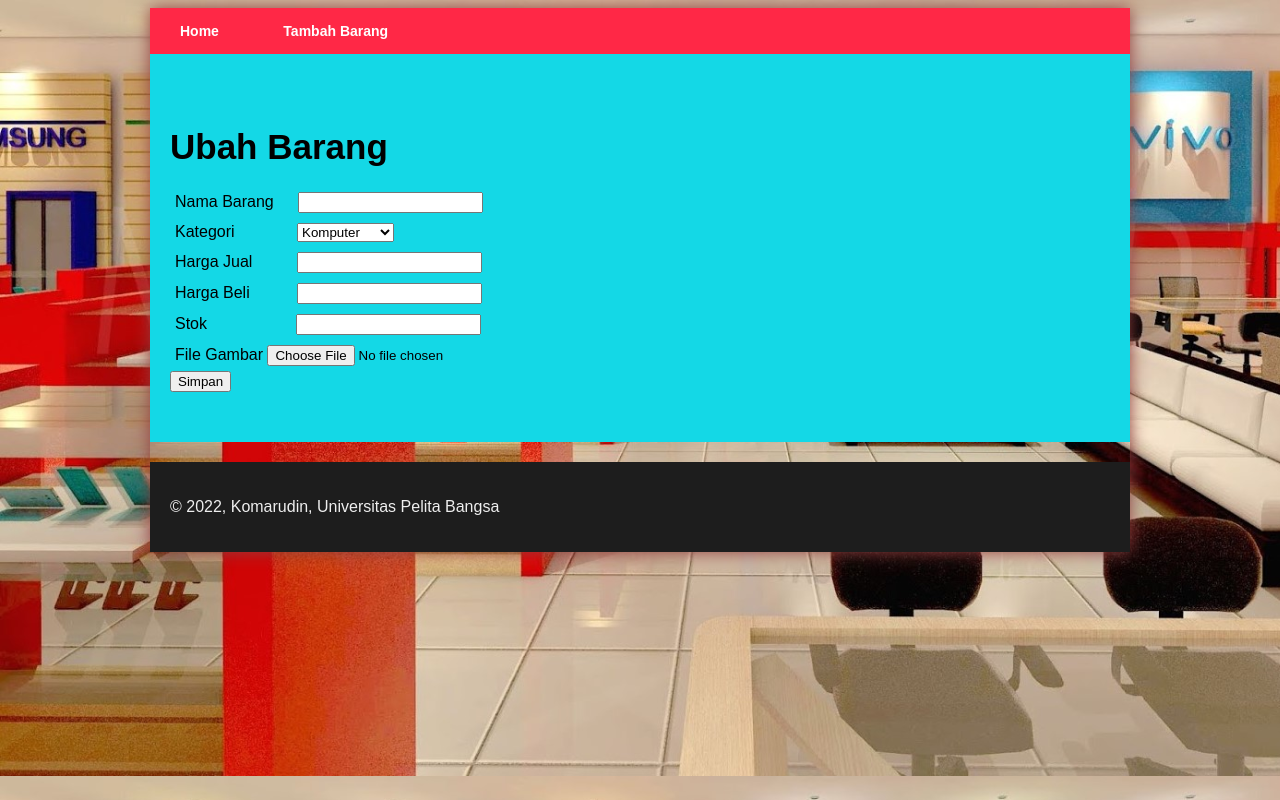
After one commit to komarcrew/Lab9Web, a PHP site: page /ubah.php?id=1 in a window 1280 px wide. The commit adds this page. Run offline with PHP 8.4, Linux system fonts and the light colour scheme; data that the repository does not hold is empty.

Commit message:
Add files via upload

```diff
--- a/footer.php
+++ b/footer.php
@@ -1,6 +1,6 @@
 <footer>
-	<p>&copy; 2021, Informatika, Universitas Pelita Bangsa</p>
-</footer>
-</div>
+            <p>&copy; 2022, Komarudin, Universitas Pelita Bangsa</p>
+        </footer>
+    </div>
 </body>
 </html>
--- a/header.php
+++ b/header.php
@@ -1,18 +1,21 @@
+<?php
+include("koneksi.php");
+
+// query untuk menampilkan data
+$sql = 'SELECT * FROM data_barang';
+$result = mysqli_query($conn, $sql);
+?>
+
 <!DOCTYPE html>
 <html lang="en">
 <head>
-	<meta charset="UTF-8">
-	<title>Contoh Modularisasi</title>
-	<link href="style.css" rel="stylesheet" type="text/stylesheet"
-media="screen" />
+    <meta charset="UTF-8">
+    <title>Modularisasi</title>
+    <link href="style.css" rel="stylesheet" type="text/css" />
 </head>
 <body>
-	<div class="container">
-	<header>
-		<h1>Modularisasi Menggunakan Require</h1>
-	</header>
-<nav>
-	<a href="home.php">Home</a>
-	<a href="about.php">Tentang</a>
-	<a href="kontak.php">Kontak</a>
-</nav>
+    <div id="container">
+        <nav>
+            <a href="home.php">Home</a>
+            <a href="tambah.php">Tambah Barang</a>
+        </nav>
--- /dev/null
+++ b/koneksi.php
@@ -0,0 +1,13 @@
+<?php
+$host = "localhost";
+$user = "root";
+$pass = "";
+$db = "latihan1";
+$conn = mysqli_connect($host, $user, $pass, $db);
+
+if ($conn == false)
+{
+    echo "Koneksi ke server gagal.";
+    die();
+} #else echo "Koneksi berhasil";
+?>
--- /dev/null
+++ b/style.css
@@ -0,0 +1,91 @@
+body {
+    min-height: 95vh;
+    background-image: linear-gradient(-20deg,#ff2846 0%, #6944ff 100%);
+    background-image: url(Store.jpg);
+    background-size: cover;
+    font-family: 'Quicksand',sans-serif;
+
+}
+#container {
+    width: 980px;
+    margin: 0 auto;
+    box-shadow: 0 0 1em #913e3e;
+}
+
+/* header */
+header {
+    padding: 20px;
+}
+header h1 {
+    margin: 20px 10px;
+    color: #000000;
+}
+
+/* navigasi */
+nav {
+    display: block;
+    background-color: #ff2846;
+}
+nav a {
+    padding: 15px 30px;
+    display: inline-block;
+    color: #ffffff;
+    font-size: 14px;
+    text-decoration: none;
+    font-weight: bold;
+}
+nav a.active,
+nav a:hover {
+    background-color: #14d8e6;
+}
+
+/* Content Panel */
+.content {
+    background-color: #14d8e6;
+    padding: 50px 20px;
+    margin-bottom: 20px;
+}
+.content h1 {
+    margin-bottom: 20px;
+    font-size: 35px;
+}
+.content p {
+    margin-bottom: 20px;
+    font-size: 18px;
+    line-height: 25px;
+}
+
+/* footer */
+footer {
+    clear:both;
+    background-color:#1d1d1d;
+    padding:20px;
+    color:#eee;
+}
+
+/* tabel */
+body{
+    font-family: sans-serif;
+}
+table{
+    border-collapse: collapse;
+}
+th, td{
+    border: 1px solid rgb(0, 0, 0);
+    font-size: 16px;
+    padding: 7px 9px;
+}
+table th {
+    background:#1d1d1d;
+    color:#fff;
+    font-weight:bold;
+    font-size:14px;
+}
+table tr:nth-child(even) {
+    background:#F0F8FF;
+}
+
+/* Tambah Barang */
+.input{
+    padding: 5px;
+}
--- /dev/null
+++ b/ubah.php
@@ -0,0 +1,91 @@
+<?php
+error_reporting(E_ALL);
+include_once 'koneksi.php';
+
+if (isset($_POST['submit']))
+{
+    $id = $_POST['id'];
+    $nama = $_POST['nama'];
+    $kategori = $_POST['kategori'];
+    $harga_jual = $_POST['harga_jual'];
+    $harga_beli = $_POST['harga_beli'];
+    $stok = $_POST['stok'];
+    $file_gambar = $_FILES['file_gambar'];
+    $gambar = null;
+
+    if ($file_gambar['error'] == 0)
+    {
+        $filename = str_replace(' ', '_', $file_gambar['name']);
+        $destination = dirname(__FILE__) . '/gambar/' . $filename;
+        if (move_uploaded_file($file_gambar['tmp_name'], $destination))
+        {
+            $gambar = 'gambar/' . $filename;;
+        }
+    }
+
+    $sql = 'UPDATE data_barang SET ';
+    $sql .= "nama = '{$nama}', kategori = '{$kategori}', ";
+    $sql .= "harga_jual = '{$harga_jual}', harga_beli = '{$harga_beli}', stok = '{$stok}' ";
+    if (!empty($gambar))
+        $sql .= ", gambar = '{$gambar}' ";
+    $sql .= "WHERE id_barang = '{$id}'";
+    $result = mysqli_query($conn, $sql);
+
+    header('location: home.php');
+    }
+
+    $id = $_GET['id'];
+    $sql = "SELECT * FROM data_barang WHERE id_barang = '{$id}'";
+    $result = mysqli_query($conn, $sql);
+    if (!$result) die('Error: Data tidak tersedia');
+    $data = mysqli_fetch_array($result);
+
+    function is_select($var, $val) {
+        if ($var == $val) return 'selected="selected"';
+        return false;
+}
+?>
+
+<?php require('header.php'); ?>
+
+<div class="content">
+    <h1>Ubah Barang</h1>
+    <div class="main">
+        <form method="post" action="ubah.php" enctype="multipart/form-data">
+            <div class="input">
+                <label>Nama Barang</label>
+                <input type="text" name="nama" value="<?php echo $data['nama'];?>" style="margin-left: 20px;"/>
+            </div>
+            <div class="input">
+                <label>Kategori</label>
+                <select name="kategori" style="margin-left: 58px;">
+                    <option <?php echo is_select ('Komputer', $data['kategori']);?> value="Komputer">Komputer</option>
+                    <option <?php echo is_select ('Komputer', $data['kategori']);?> value="Elektronik">Elektronik</option>
+                    <option <?php echo is_select ('Komputer', $data['kategori']);?> value="Hand Phone">Hand Phone</option>
+                </select>
+            </div>
+            <div class="input">
+                <label>Harga Jual</label>
+                <input type="text" name="harga_jual" value="<?php echo $data['harga_jual'];?>" style="margin-left: 40px;"/>
+            </div>
+            <div class="input">
+                <label>Harga Beli</label>
+                <input type="text" name="harga_beli" value="<?php echo $data['harga_beli'];?>" style="margin-left: 43px;"/>
+            </div>
+            <div class="input">
+                <label>Stok</label>
+                <input type="text" name="stok" value="<?php echo $data['stok'];?>" style="margin-left: 85px;"/>
+            </div>
+            <div class="input">
+                <label>File Gambar</label>
+                <input type="file" name="file_gambar" />
+            </div>
+            <div class="submit">
+                <input type="hidden" name="id" value="<?php echo $data['id_barang'];?>" />
+                    <input type="submit" name="submit" value="Simpan" />
+            </div>
+        </form>
+    </div>
+</div>
+
+<?php require('footer.php'); ?>
```
Also changed, not shown: hapus.php (added, +7 -0 lines), home.php (+35 -5 lines), tambah.php (added, +73 -0 lines), Store.jpg (added).
